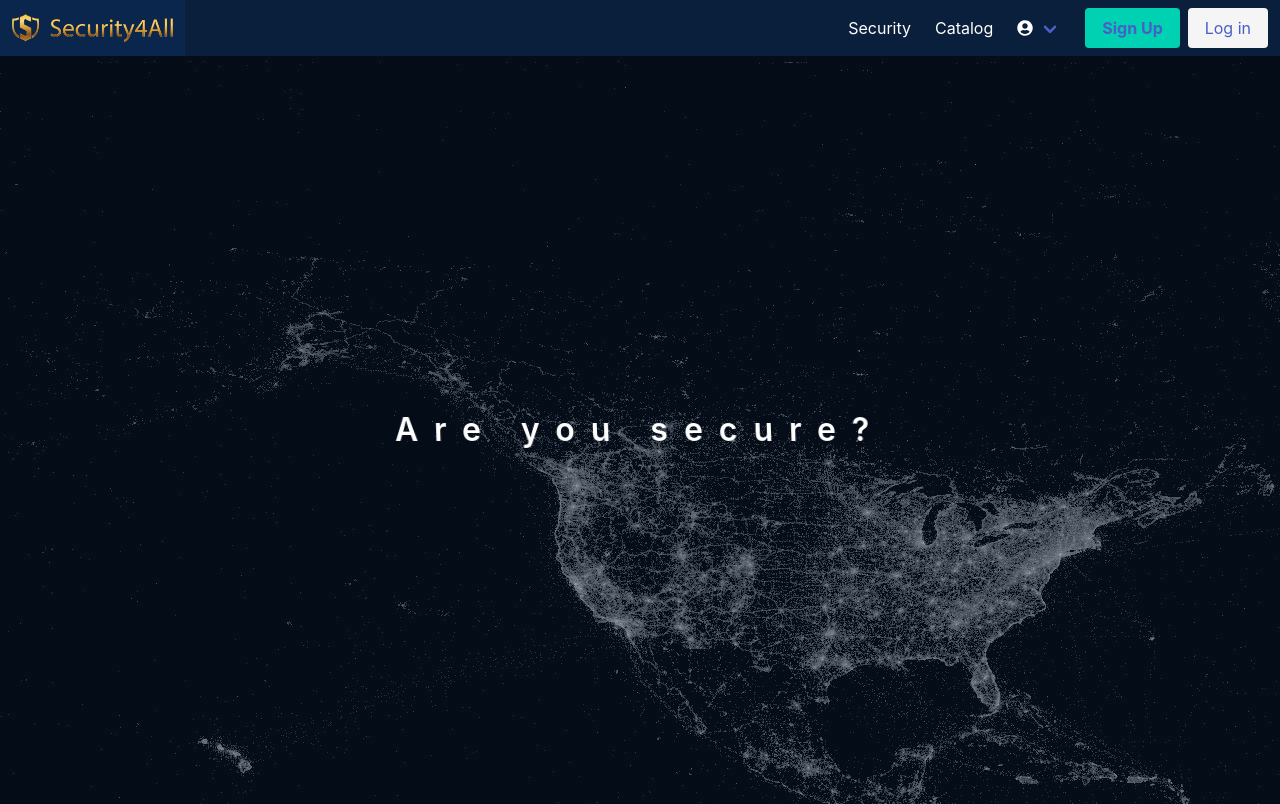
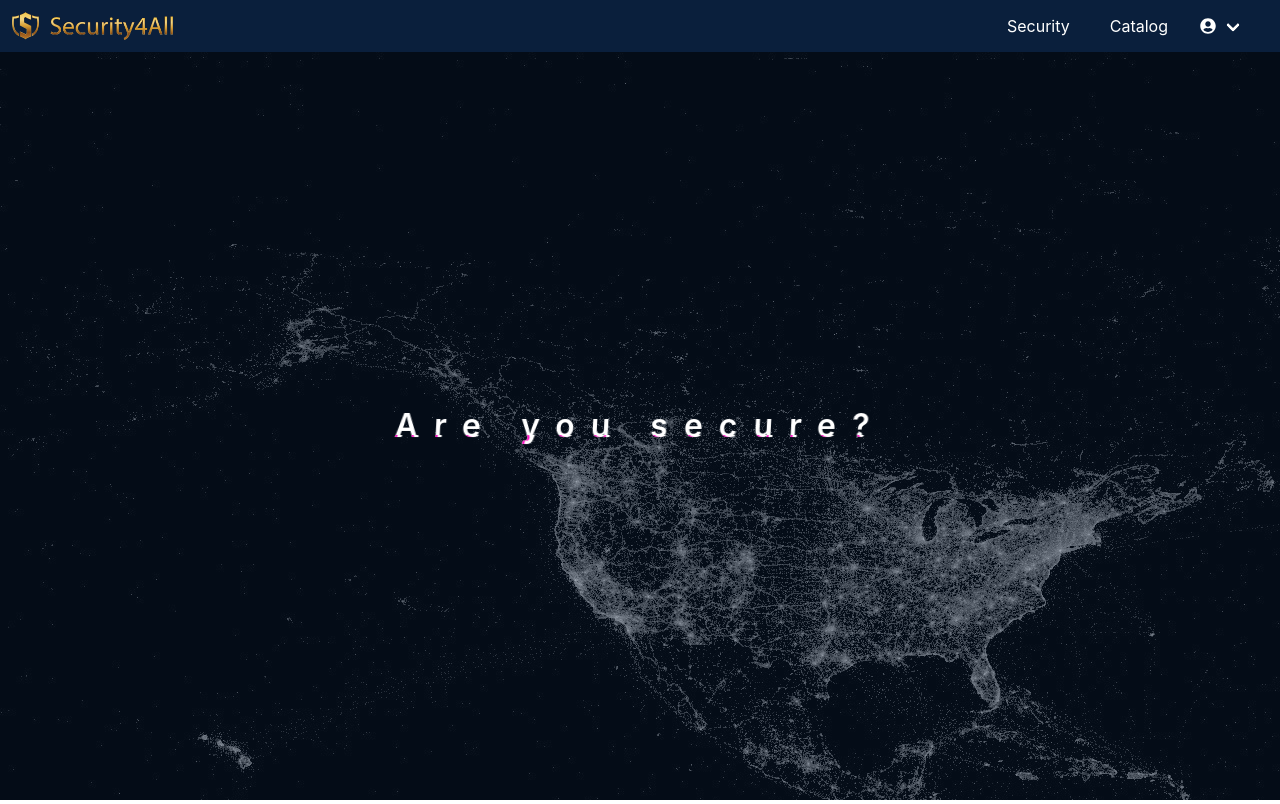
Before and after one commit to Security4All-Home/Frontend-User, a Vue app: page /#/ in a window 1280 px wide. Built offline with nearby package versions, Linux system fonts and the light colour scheme.

Commit message:
navbar update

```diff
--- a/src/App.vue
+++ b/src/App.vue
@@ -18,6 +18,7 @@ import NavBar from './views/NavBar'
 import Footer from './views/Footer'
 
 
+
 export default {
   components: {
             NavBar,
--- a/src/assets/main.scss
+++ b/src/assets/main.scss
@@ -1,9 +1,21 @@
+
+// Pre change colors
+$navbar-background-color: rgb(10, 31, 60) !important;
+$navbar-item-hover-color: rgb(10, 31, 60) !important;
+$navbar-item-hover-background-color: rgba(13, 52, 107, 0) !important;
+// $navbar-dropdown-background-color:#0A1F3C !important;
+$navbar-dropdown-item-hover-background-color:rgba(13, 52, 107, 0.349) !important;
+// $navbar-divider-background-color:#FFBF2F !important;
+$navbar-dropdown-arrow: #ffffff !important;
+
 // Import Bulma's core
 @import "~bulma/sass/utilities/_all";
 
 // Import Bulma and Buefy styles
 @import "~bulma/bulma";
 @import "~buefy/src/scss/buefy";
+
+
 
 // Colors
 $primary: #FFBF2F;
@@ -46,7 +58,6 @@ $colors: (
 );
 
 // Fonts
-
 @import url('https://fonts.googleapis.com/css?family=Montserrat');
 $family-serif: 'Montserrat', sans-serif;
 
@@ -54,14 +65,9 @@ $family-serif: 'Montserrat', sans-serif;
 // Style
 
 
-.secondaryColorBG{
-        background-color: $secondary;
-}
 
-//Login style
-.left {
-        background-color: $secondary;
-}
+
+
 
 /////////////////////////////////////////////////
 //GLITCH
--- a/src/views/NavBar.vue
+++ b/src/views/NavBar.vue
@@ -1,86 +1,104 @@
 <template>
-<nav class="navbar secondaryColorBG"  role="navigation" aria-label="main navigation">
+  <nav class="navbar">
     <div class="navbar-brand">
-    <a class="navbar-item" href="/">
-      <img src="../assets/Images/1.png" width="161" height="28">
-
+      <a class="navbar-item logo" href="#">
+        <img src="../assets/Images/1.png" width="161" height="28" />
       </a>
-
-    <a role="button" class="navbar-burger burger" aria-label="menu" aria-expanded="false" data-target="navbarBasicExample">
+      <!-- BURGER -->
+      <a
+        role="button"
+        class="navbar-burger burger"
+        aria-label="menu"
+        aria-expanded="false"
+        data-target="navbarContent"
+        @click="isOpen = !isOpen"
+        v-bind:class="{'is-active': isOpen}"
+      >
         <span aria-hidden="true"></span>
         <span aria-hidden="true"></span>
         <span aria-hidden="true"></span>
       </a>
     </div>
+    <div id="navbarContent" class="navbar-menu" v-bind:class="{'is-active': isOpen}">
+      <div id="navbarCenter" class="navbar-end">
+        <a class="navbar-item sectionLink has-text-white">Security</a>
+        <a class="navbar-item sectionLink has-text-white">Catalog</a>
+        <!-- Dropdown desktop/tablet-->
+        <div class="navbar-item has-dropdown is-hoverable is-hidden-mobile" v-if="user == true">
+          <!-- v-if="user" -->
+          <a class="navbar-link has-text-white">
+            <i class="fas fa-user-circle is-white"></i>
+          </a>
 
-  <div id="navbarBasicExample" class="navbar-menu ">
-    <!-- <div class="navbar-start">
+          <div class="navbar-dropdown ">
+            <a class="navbar-item">Perfil</a>
+            <a class="navbar-item">Achievements</a>
+            <a class="navbar-item">Settings</a>
+            <a class="navbar-item">Home Manager</a>
+            <hr class="navbar-divider" />
+            <a class="navbar-item">Sign out</a>
+          </div>
+        </div>
+        <!-- Mobile dropdown -->
+        <a class="navbar-item sectionLink has-text-white is-hidden-tablet" v-if="user == true">Perfil</a>
+        <a class="navbar-item sectionLink has-text-white is-hidden-tablet" v-if="user == true">Achievements</a>
+        <a class="navbar-item sectionLink has-text-white is-hidden-tablet" v-if="user == true">Settings</a>
 
-      </div> -->
+
+        <div class="navbar-item">
+        <div class="buttons">
+          <a class="button is-primary is-hidden-tablet" v-if="user == true">
+            <span class="icon">
+          <i class="fas fa-home"></i>
+        </span>
+            <span>Home Manager</span>
+          </a>
+
+          <a class="button is-danger is-hidden-tablet" v-if="user == true">
+            <span class="icon">
+          <i class="fas fa-sign-out-alt"></i>
+        </span>
+            <span>Sign Out</span>
+          </a>
+
+          <a class="button is-light" v-if="user == false">
+            <span class="icon">
+          <i class="fas fa-sign-in-alt"></i>
+        </span>
+            <span>Log In</span>
+          </a>
+        </div>
+      </div>
       </div>
 
-    <div class="navbar-end">
 
-<a class="navbar-item has-text-white">
-        Security
-      </a>
-
-      <a class="navbar-item has-text-white">
-        Catalog
-      </a>
-
-      <div class="navbar-item has-dropdown is-hoverable">
-        <a class="navbar-link has-text-white">
-          <i class="fas fa-user-circle"></i>
-        </a>
-
-        <div class="navbar-dropdown">
-          <a class="navbar-item">
-            Perfil
-          </a>
-          <a class="navbar-item">
-            Settings
-          </a>
-          <a class="navbar-item">
-            Home Manager
-          </a>
-          <hr class="navbar-divider">
-          <a class="navbar-item">
-            Sign out
-          </a>
     </div>
 
 
 
 
-      <div class="navbar-item">
-        <div class="buttons">
-          <a class="button is-primary">
-            <strong><router-link to="/signup">Sign Up</router-link></strong>
-          </a>
-          <a class="button is-light"><router-link to="/login">Log in</router-link>
-
-          </a>
-        </div>
-      </div>
-    </div>
-  </div>
   </nav>
 </template>
 
 <script>
 export default {
-    name: 'Navbar',
+  name: "Navbar1",
+  data() {
+    return {
+      isOpen: false,
+      user: true
+    };
+  }
+};
+</script>
 
+<style lang="scss">
+
+.sectionLink {
+  padding-left: 20px !important;
+  padding-right: 20px !important;
 }
 
-</script>
 
-<style lang="scss" scoped>
-    @import '../assets/main.scss';
-
-    .navbar-item:hover, .navbar-link:hover{
-      background-color: rgba(13, 52, 107, 0.349) !important;
-    }
 
 </style>
```
Lines whose indentation alone changed are shown as unchanged.
